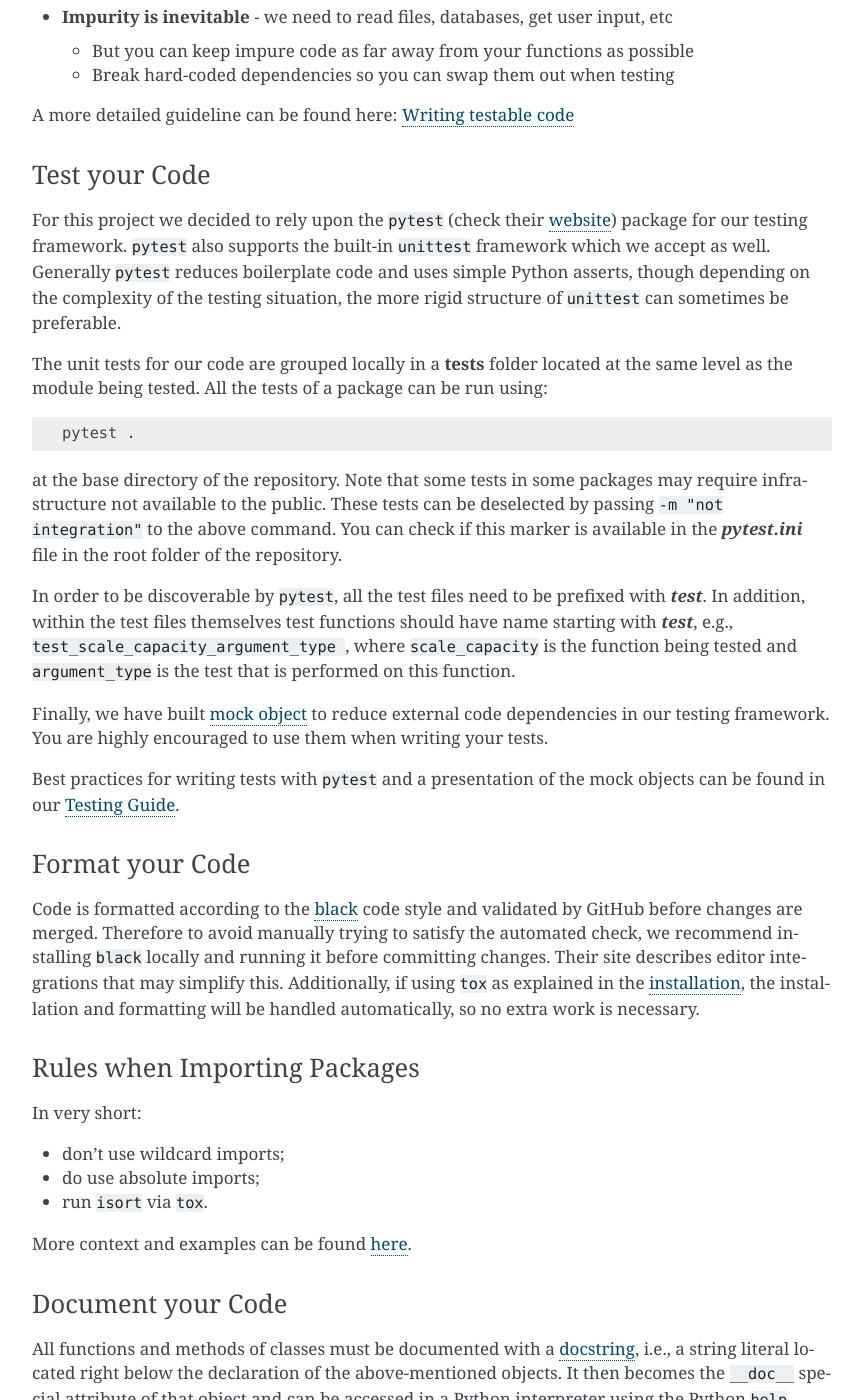
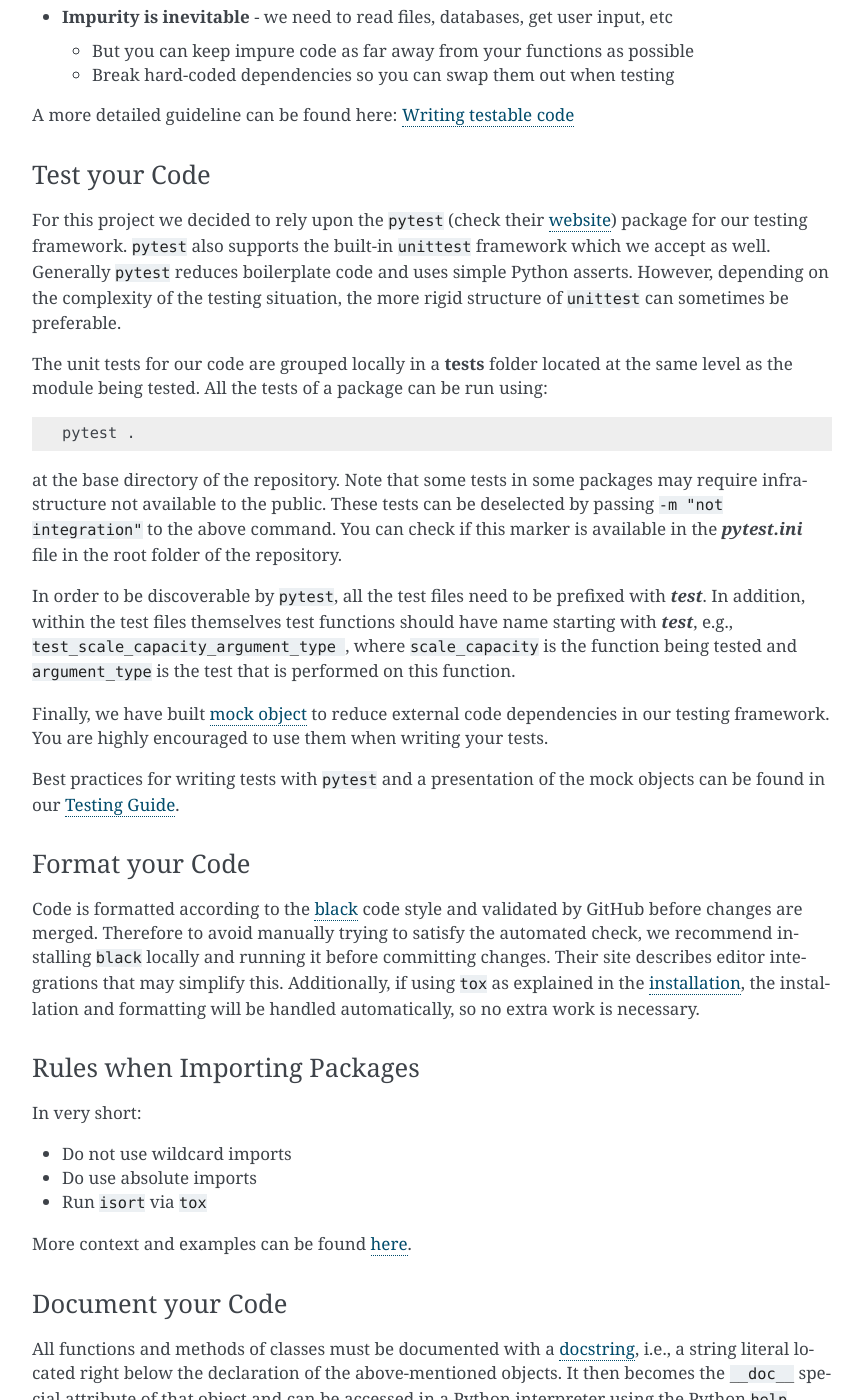
Before and after one commit to Breakthrough-Energy/docs, a Sphinx documentation site: the page built from source/dev/contribution_guide.md, in a window 1280 px wide and 1400 px high, scrolled down 1300 px. Shown: the whole window, without its empty margins (254-1117 px from the left). Built offline with Sphinx 7.4.7, drawn with Linux system fonts in a browser that asks for light colours; some of the changed text lies outside the part shown.

Commit message:
docs: improve punctuation in lists in contribution guide

````diff
--- a/source/dev/contribution_guide.md
+++ b/source/dev/contribution_guide.md
@@ -40,7 +40,7 @@ A more detailed guideline can be found here: [Writing testable code](writing_tes
 
 
 ### Test your Code
-For this project we decided to rely upon the `pytest` (check their [website][pytest]) package for our testing framework. `pytest` also supports the built-in `unittest` framework which we accept as well. Generally `pytest` reduces boilerplate code and uses simple Python asserts, though depending on the complexity of the testing situation, the more rigid structure of `unittest` can sometimes be preferable.
+For this project we decided to rely upon the `pytest` (check their [website][pytest]) package for our testing framework. `pytest` also supports the built-in `unittest` framework which we accept as well. Generally `pytest` reduces boilerplate code and uses simple Python asserts. However, depending on the complexity of the testing situation, the more rigid structure of `unittest` can sometimes be preferable.
 
 The unit tests for our code are grouped locally in a **tests** folder located at the same level as the module being tested. All the tests of a package can be run using:
 ```bash
@@ -61,9 +61,9 @@ Code is formatted according to the [black] code style and validated by GitHub be
 
 ### Rules when Importing Packages
 In very short:
-* don't use wildcard imports;
-* do use absolute imports;
-* run `isort` via `tox`.
+* Do not use wildcard imports
+* Do use absolute imports
+* Run `isort` via `tox`
 
 More context and examples can be found [here](import_guide.md).
 
@@ -86,15 +86,14 @@ git merge upstream/develop
 
 ### Branching
 We recommend that you follow the branching model exposed [here][branching]. The main take on this is:
-* branch off from `develop` to create a feature branch:
+* Branch off from `develop` to create a feature branch:
   ```bash
   git checkout -b YOUR_USERNAME/FEATURE_NAME upstream/develop
   ```
-* after syncing your fork, move your branch to the newest `HEAD` of `develop` using:
+* After syncing your fork, move your branch to the newest `HEAD` of `develop` using:
   ```bash
   git pull --rebase origin develop
   ```
-
   Note that the more you wait to rebase the more you risk to deal with merge conflicts. We recommend that you rebase onto `develop` frequently.
 
 
````
